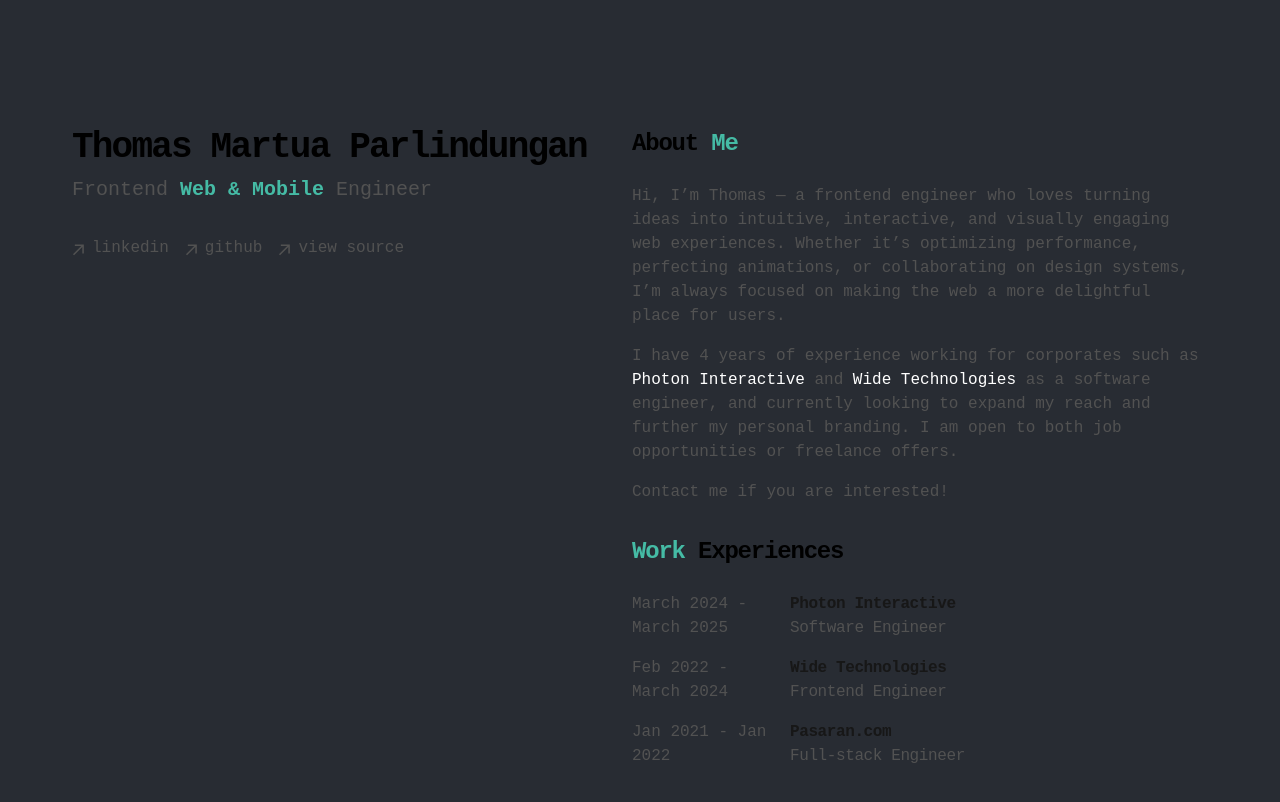
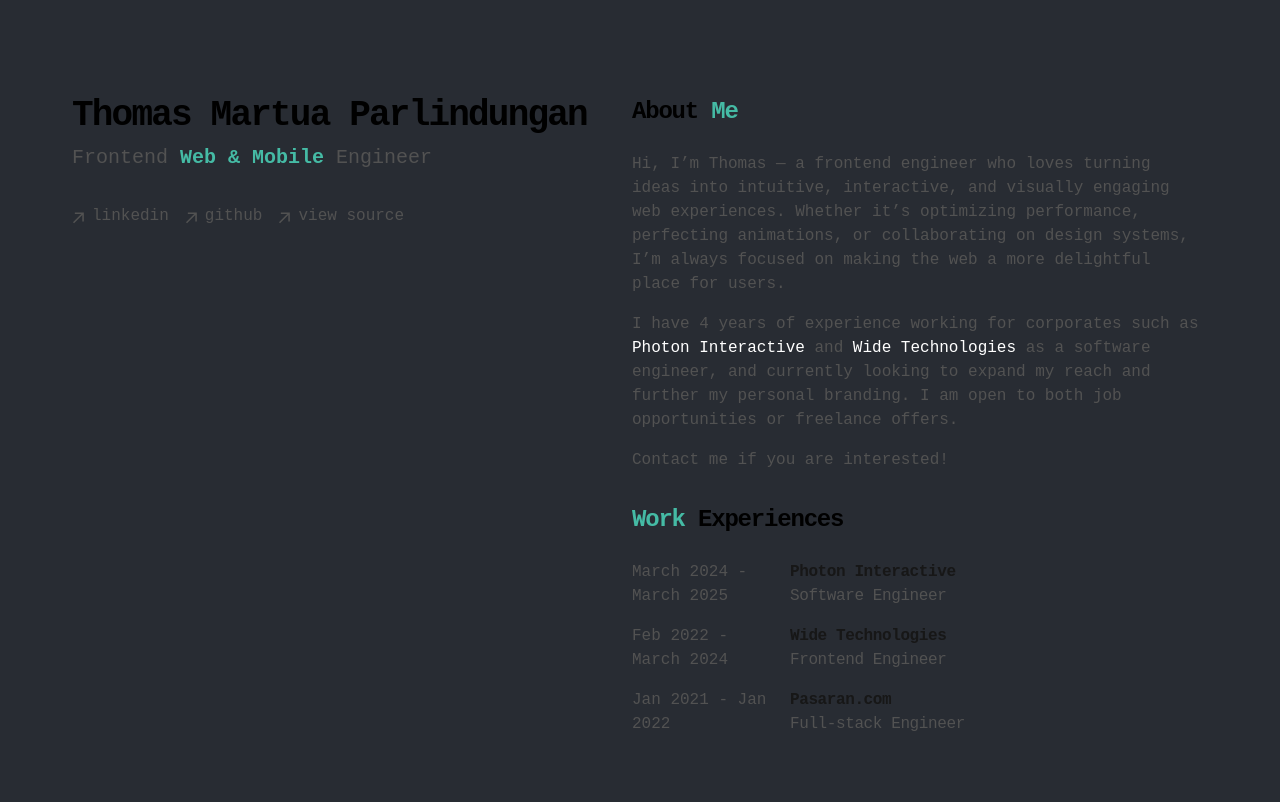
Before and after one commit to thomasmartuaps/personal-site, a Next.js app: page / in a window 1280 px wide. Shown: the top 802 px of the page. Built offline with nearby package versions, Linux system fonts and the light colour scheme.

Commit message:
styling sticky OK

```diff
--- a/app/layout.tsx
+++ b/app/layout.tsx
@@ -54,8 +54,8 @@
         GeistMono.variable
       )}
     >
-      <body className="antialiased max-w-6xl mx-auto mt-8">
-        <main className="flex-auto min-w-0 max-h-screen mt-6 flex flex-col px-2 lg:px-2">
+      <body className="antialiased max-w-6xl mx-auto">
+        <main className="flex-auto min-w-0 max-h-screen flex flex-col px-2 lg:px-2">
           {/* <div
             className="pointer-events-none fixed inset-0 z-30 transition duration-300 lg:absolute"
             style={{
```
